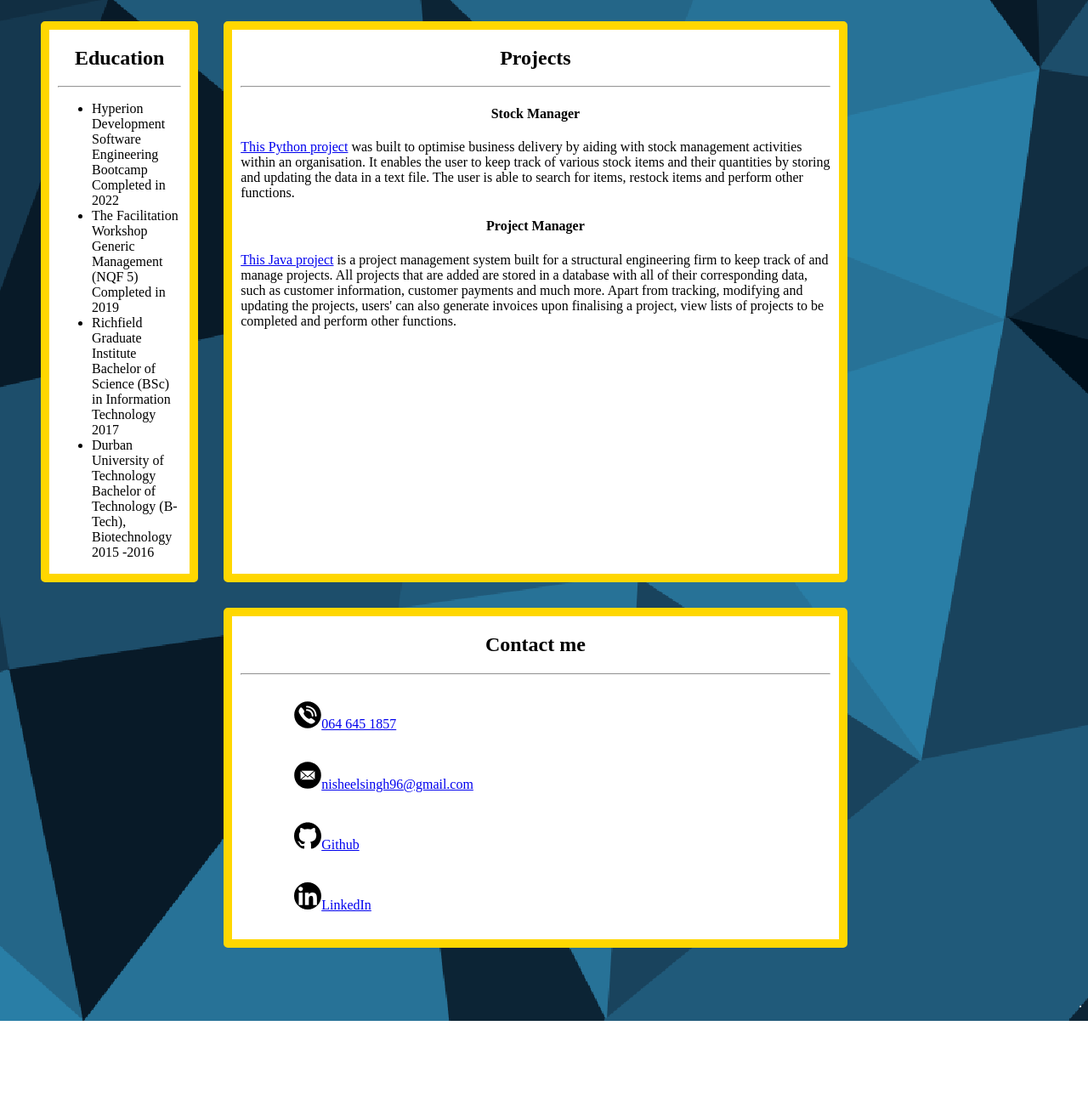
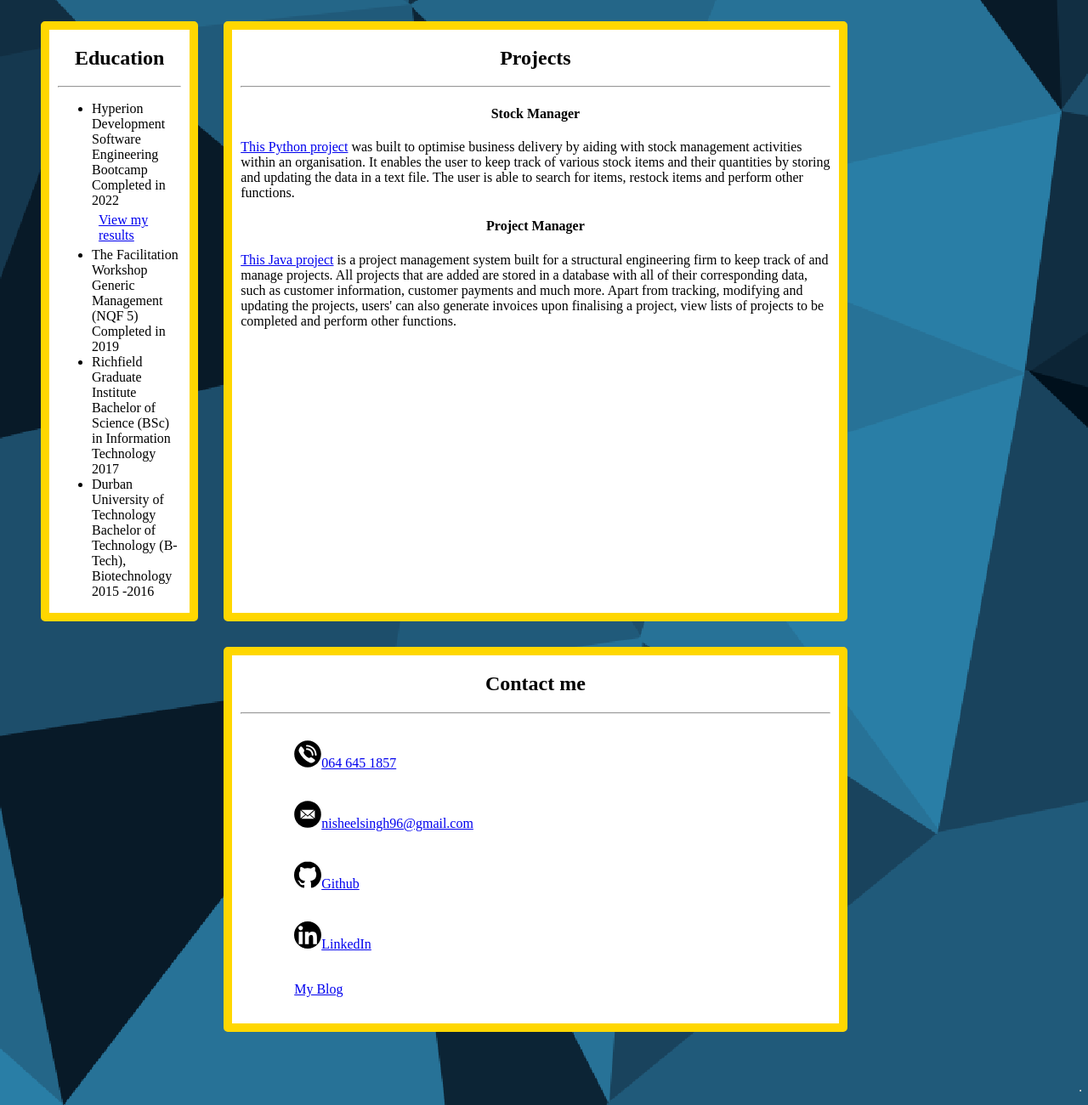
Before and after one commit to Nisho420/Nisheel_Singh_Resume, a plain HTML site: page index.html in a window 1280 px wide. Shown: the part 1065-2365 px from the top of the page at 85% size. Before the commit the page ends 2266 px from the top, so only its background shows below. Drawn offline with Linux system fonts and the light colour scheme.

Commit message:
Update index.html

```diff
--- a/index.html
+++ b/index.html
@@ -75,6 +75,8 @@
       <li>Hyperion Development
         <br>Software Engineering Bootcamp
         <br>Completed in 2022
+        <br><a href="https://www.hyperiondev.com/portfolio/81570/" target="_blank"
+     rel="external noopener noreferrer">View my results</a>
       </li>
       <li>The Facilitation Workshop
         <br>Generic Management (NQF 5)
@@ -166,6 +168,10 @@
      rel="external noopener noreferrer">
     <img src="img/linkedin-svg-icon.svg" alt="LinkedIn" width="32px">LinkedIn</a>
     </li>
+    <li><a href="https://nisheelsingh.blogspot.com/" target="_blank"
+     rel="external noopener noreferrer">
+    My Blog</a>
+    </li>
     </ul>
   </section>
 </article>
```
